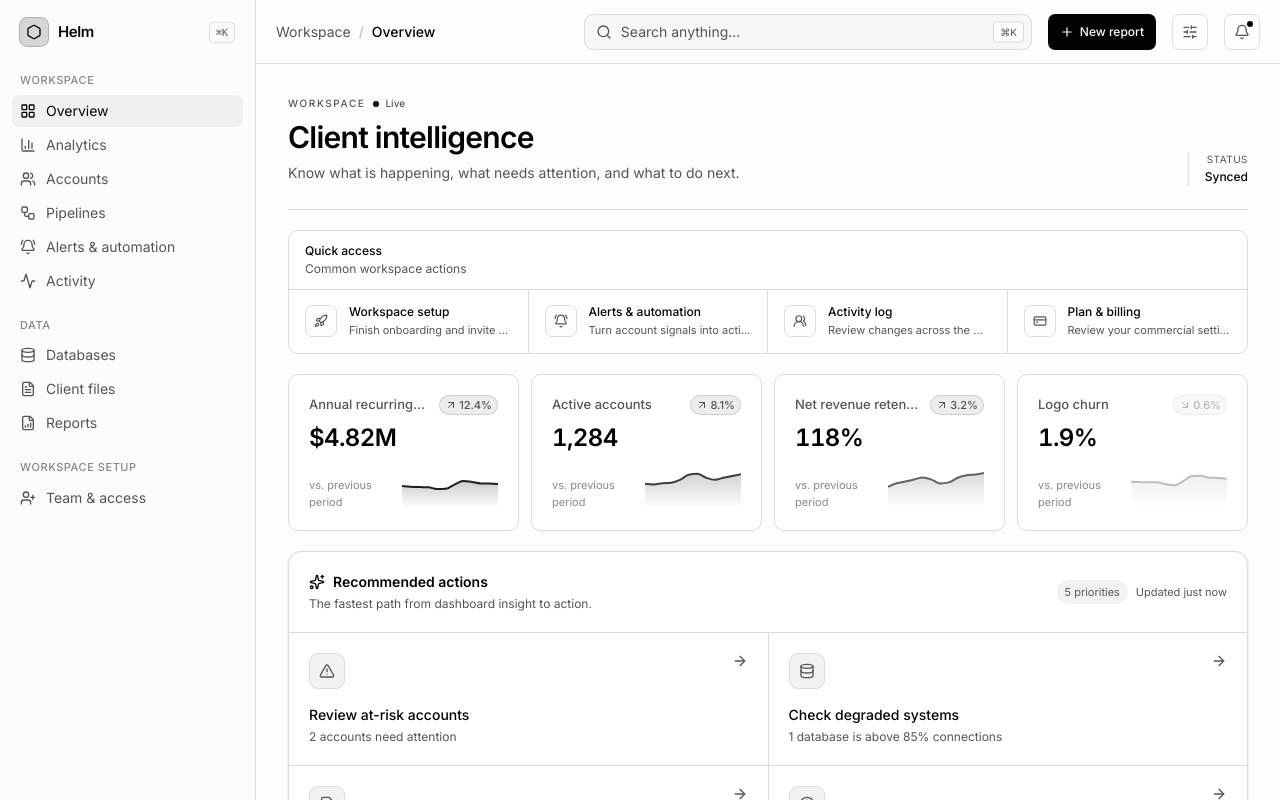
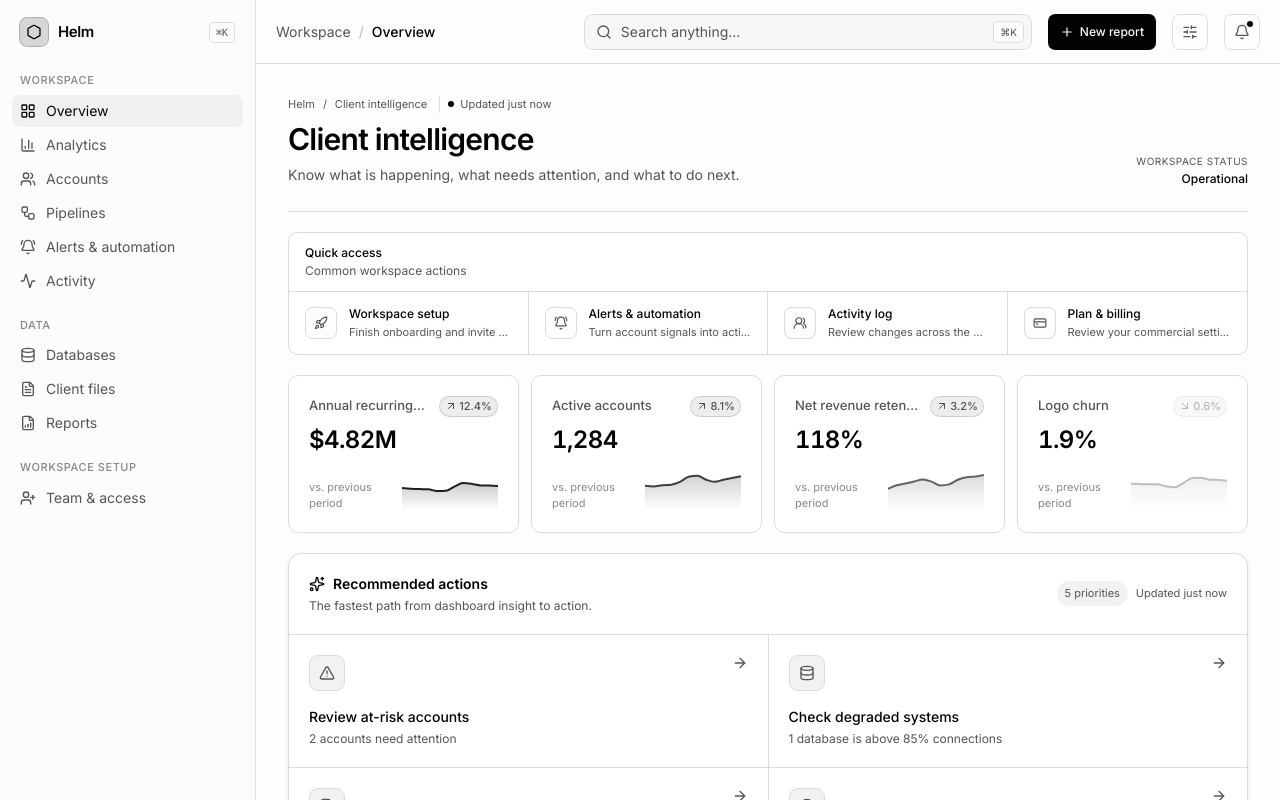
Before and after one commit to mohsarchive/b2b-client-dashboard, a Next.js app: page / in a window 1280 px wide. Shown: the top 800 px of the page. Built offline with nearby package versions, Linux system fonts and the light colour scheme.

Commit message:
Refine shared page headers for a more understated product feel

```diff
--- a/components/dashboard/page-header.tsx
+++ b/components/dashboard/page-header.tsx
@@ -8,17 +8,29 @@ export function PageHeader({
   live?: boolean
 }) {
   return (
-    <header className="premium-enter border-b border-border pb-5 sm:pb-6">
+    <header className="border-b border-border pb-5 sm:pb-6">
       <div className="flex flex-col gap-3 sm:flex-row sm:items-end sm:justify-between">
         <div className="max-w-3xl">
-          <div className="mb-2 flex items-center gap-2">
-            <span className="text-[10px] font-medium uppercase tracking-[0.16em] text-muted-foreground">Workspace</span>
-            {live && <span className="flex items-center gap-1.5 text-[10px] font-medium text-muted-foreground"><span className="size-1.5 rounded-full bg-foreground" />Live</span>}
+          <div className="mb-2 flex items-center gap-2 text-[11px] text-muted-foreground">
+            <span>Helm</span>
+            <span aria-hidden="true">/</span>
+            <span>{title}</span>
+            {live && (
+              <span className="ml-1 inline-flex items-center gap-1.5 border-l border-border pl-2">
+                <span className="size-1.5 rounded-full bg-foreground" />
+                Updated just now
+              </span>
+            )}
           </div>
           <h1 className="text-2xl font-semibold tracking-tight text-foreground sm:text-3xl">{title}</h1>
           <p className="mt-1.5 max-w-2xl text-sm leading-6 text-muted-foreground">{description}</p>
         </div>
-        {live && <div className="hidden border-l border-border pl-4 text-right sm:block"><p className="text-[10px] uppercase tracking-wider text-muted-foreground">Status</p><p className="mt-0.5 text-xs font-medium text-foreground">Synced</p></div>}
+        {live && (
+          <div className="hidden text-right sm:block">
+            <p className="text-[10px] uppercase tracking-wider text-muted-foreground">Workspace status</p>
+            <p className="mt-0.5 text-xs font-medium text-foreground">Operational</p>
+          </div>
+        )}
       </div>
     </header>
   )
```
